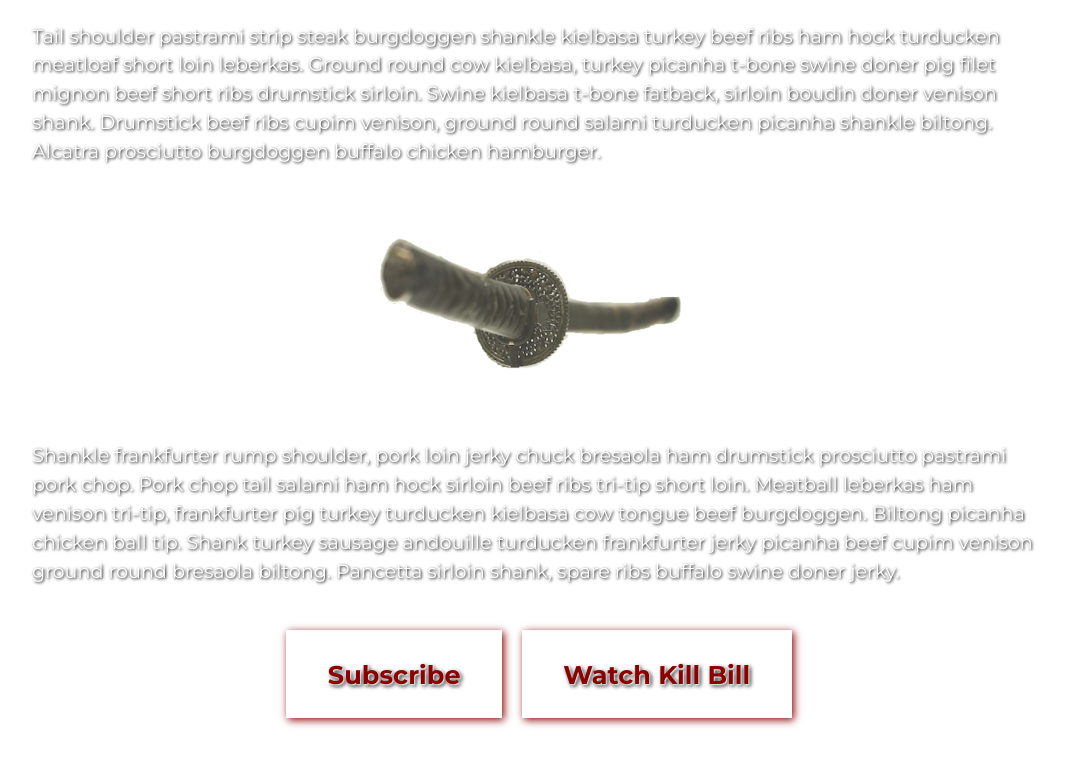
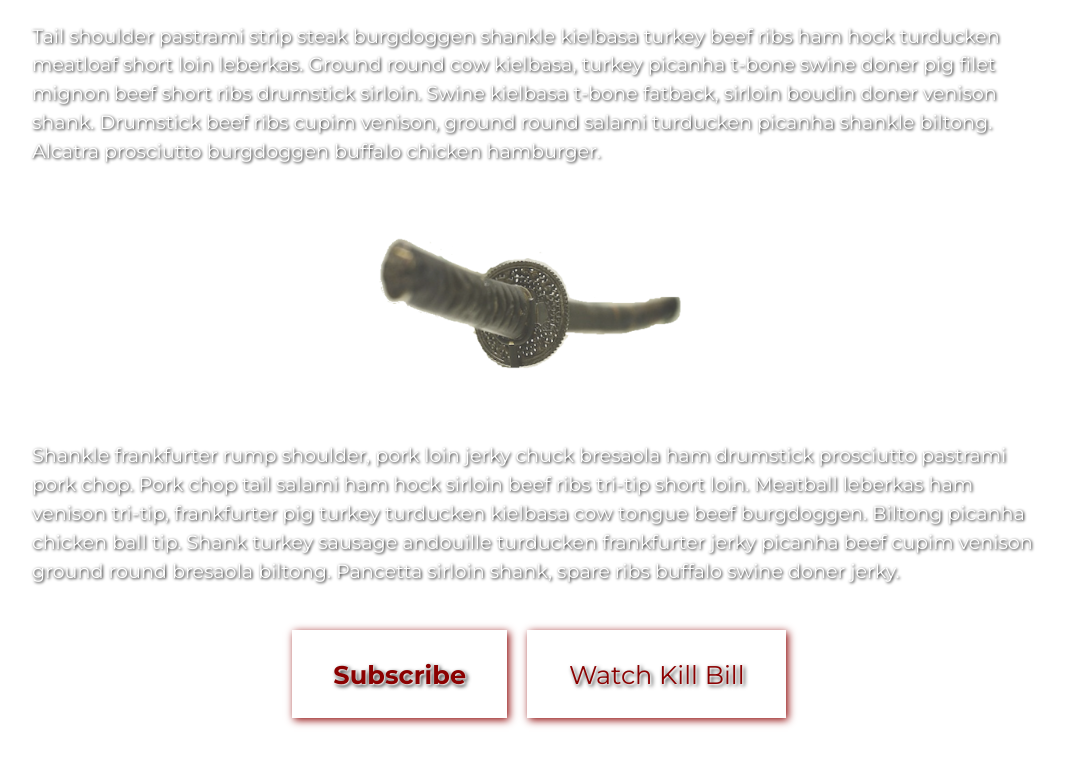
Before and after one commit to vanessanaja/client-blog, a plain HTML site: page index.html in a window 1280 px wide. Shown: the part 1870-2636 px from the top of the page, without its empty margins (101-1166 px from the left). Drawn offline with Linux system fonts and the light colour scheme.

Commit message:
removed hr from index

```diff
--- a/index.html
+++ b/index.html
@@ -12,7 +12,6 @@
     <header>
         <h1>Women Rule the World!</h1>
     </header>
-    <!-- <hr> -->
     <main>
         <h1>Why Kill Bill is Tarantino's Best Movie</h1>
         <img src="images/swords_background_removed.png" alt="2 swords" width="450px">
@@ -25,7 +24,7 @@
         <img src="images/single-sword.png" alt="single sword" width="500px">
         <p>Shankle frankfurter rump shoulder, pork loin jerky chuck bresaola ham drumstick prosciutto pastrami pork chop. Pork chop tail salami ham hock sirloin beef ribs tri-tip short loin. Meatball leberkas ham venison tri-tip, frankfurter pig turkey turducken kielbasa cow tongue beef burgdoggen. Biltong picanha chicken ball tip. Shank turkey sausage andouille turducken frankfurter jerky picanha beef cupim venison ground round bresaola biltong. Pancetta sirloin shank, spare ribs buffalo swine doner jerky.</p>
         <div>
-            <a class="subscribe" href="#"><b>Subscribe</b></a><a class="button" href="https://www.netflix.com/title/60031236" target="blank"><b>Watch Kill Bill</b></a>
+            <a class="subscribe" href="#"><b>Subscribe</b></a><a class="button" href="https://www.netflix.com/title/60031236" target="blank"><b></b>Watch Kill Bill</a>
         </div>
     </main>
 </body>
```
